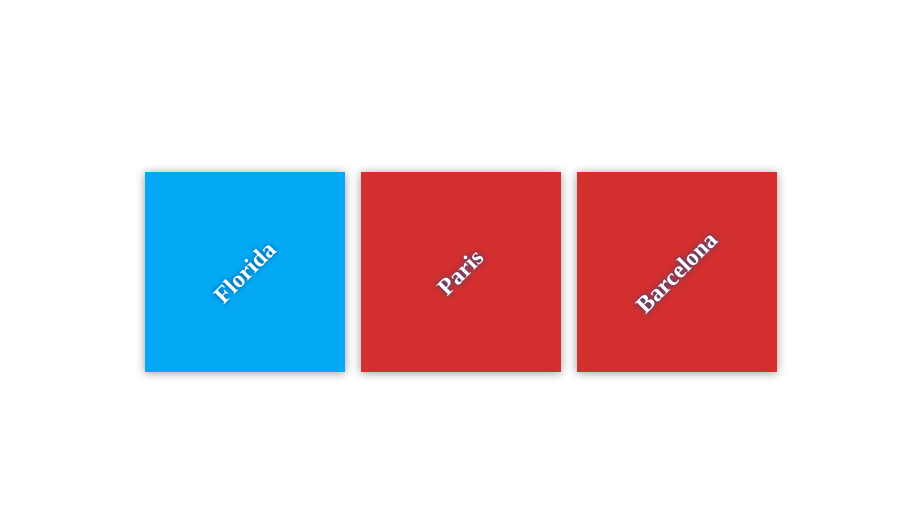
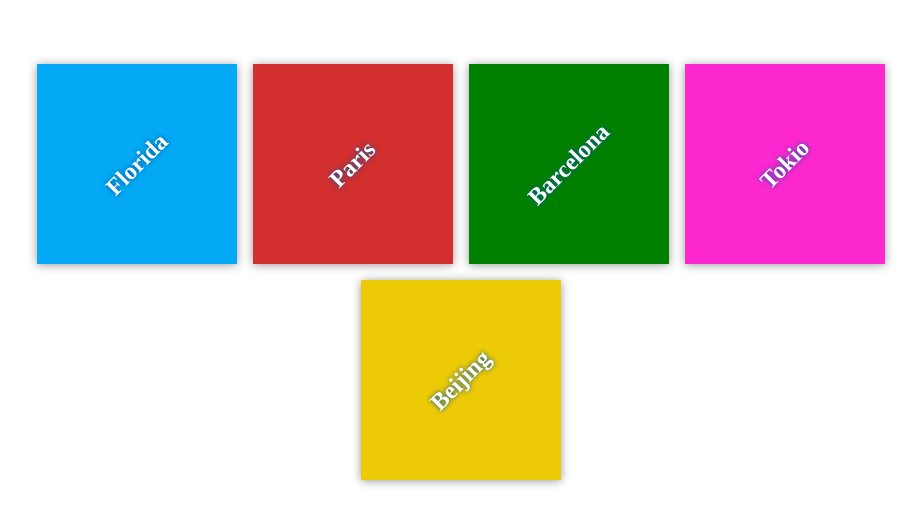
Before and after one commit to cotoflux/UdacityCloud, a plain HTML site: page index.html in a window 1280 px wide. Shown: the part 128-652 px from the top of the page, without its empty margins (179-1100 px from the left). Drawn offline with Linux system fonts and the light colour scheme.

Commit message:
Added Tokio and Beijing

```diff
--- a/css/app.css
+++ b/css/app.css
@@ -51,5 +51,11 @@ h2{
     background-color: #d32f2f;
 }
 #barcelona{
-    background-color: #d32f2f;
+    background-color: green;
 }
+#tokio{
+    background-color: #fc27ce;
+}
+#beijing{
+    background-color: #ecca06;
+}
--- a/index.html
+++ b/index.html
@@ -20,6 +20,12 @@
         <div class="destination" id="barcelona">
             <h2>Barcelona</h2>
         </div>
+        <div class="destination" id="tokio">
+            <h2>Tokio</h2>
+        </div>
+        <div class="destination" id="beijing">
+            <h2>Beijing</h2>
+        </div>
     </div>
 </div>
 </body>
```
